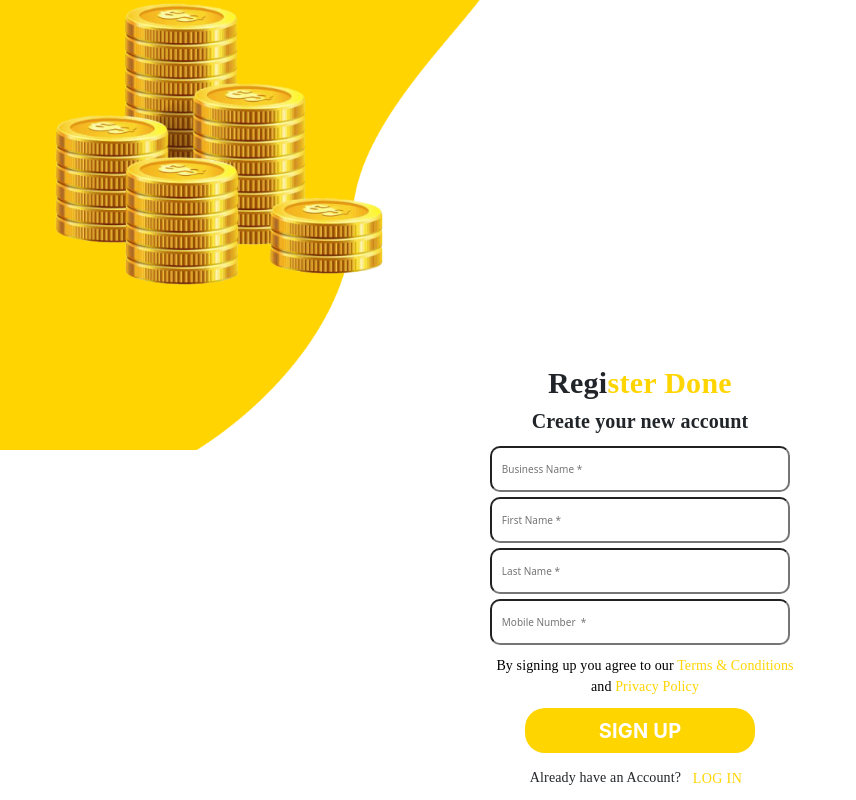
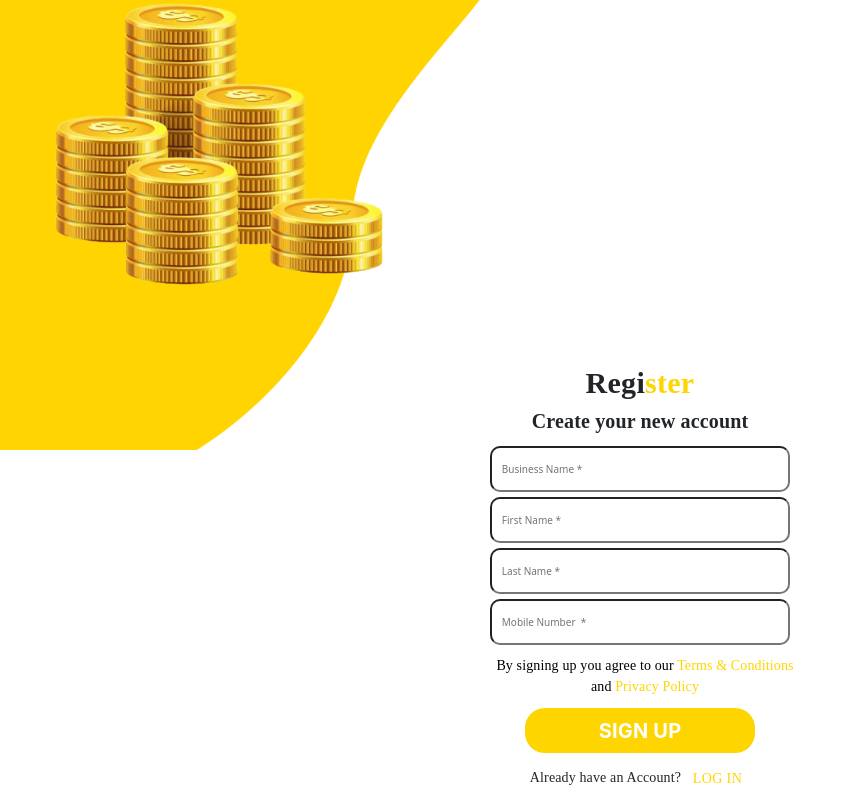
Before and after one commit to Soham-Kale/GirviApp, a React (Vite) app: page /thirdPage in a window 1280 px wide. Shown: the whole page, without its empty margins (0-856 px from the left). Built offline with nearby package versions, Linux system fonts and the light colour scheme.

Commit message:
Update ThirdPage.jsx

```diff
--- a/src/Component/ThirdPage/ThirdPage.jsx
+++ b/src/Component/ThirdPage/ThirdPage.jsx
@@ -46,7 +46,7 @@ function ThirdPage() {
                     marginTop: '-90px', // Move the "Register" text 40px above its current position
                 }}>
                     Regi
-                    <Box component="span" sx={{ color: '#FFD500' }}>ster Done</Box>
+                    <Box component="span" sx={{ color: '#FFD500' }}>ster</Box>
                 </Typography>
 
                 <Typography variant="h6"
```
